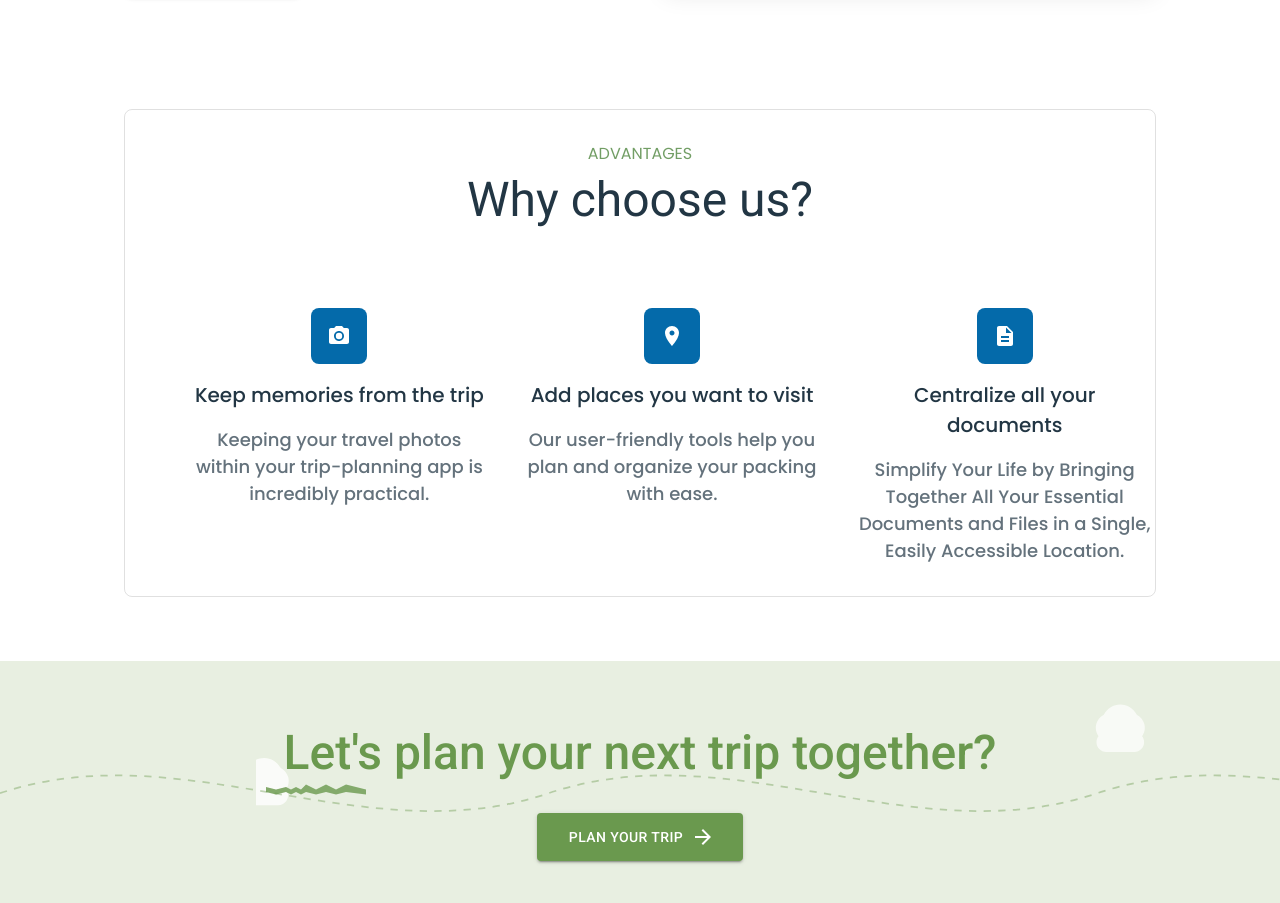
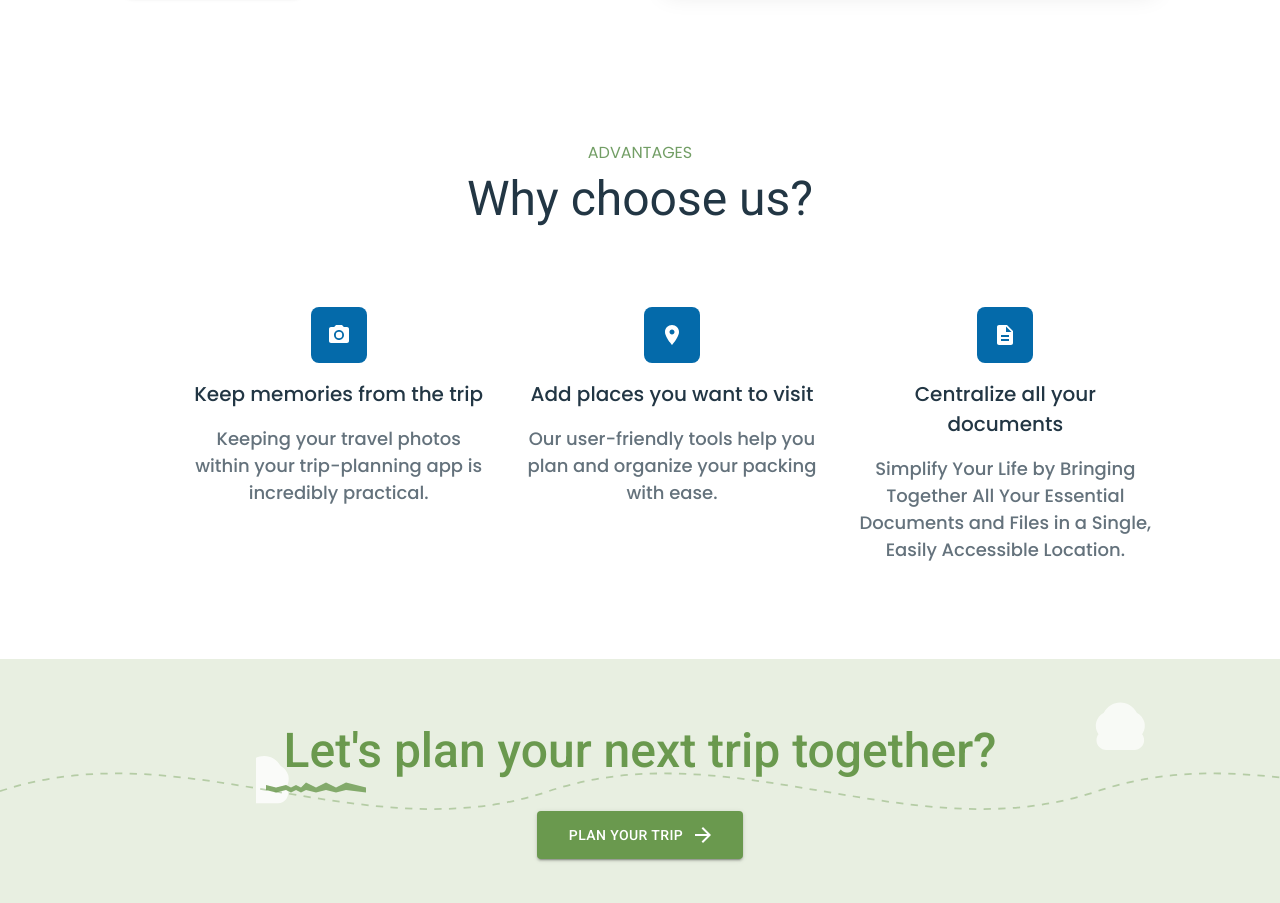
Before and after one commit to Mortharion-tech/za-travel, a React (Vite) app: page / in a window 1280 px wide. Shown: the part 2199-3102 px from the top of the page. Built offline with nearby package versions, Linux system fonts and the light colour scheme; no server answers.

Commit message:
Update Advantages.tsx

```diff
--- a/src/features/landing/components/Advantages.tsx
+++ b/src/features/landing/components/Advantages.tsx
@@ -41,9 +41,6 @@ export default function Advantages() {
     <Container maxWidth="lg" sx={{ py: 8 }}>
       <Box
         sx={{
-          border: '1px solid',
-          borderColor: theme.palette.divider,
-          borderRadius: 2,
           p: 4,
         }}
       >
```
